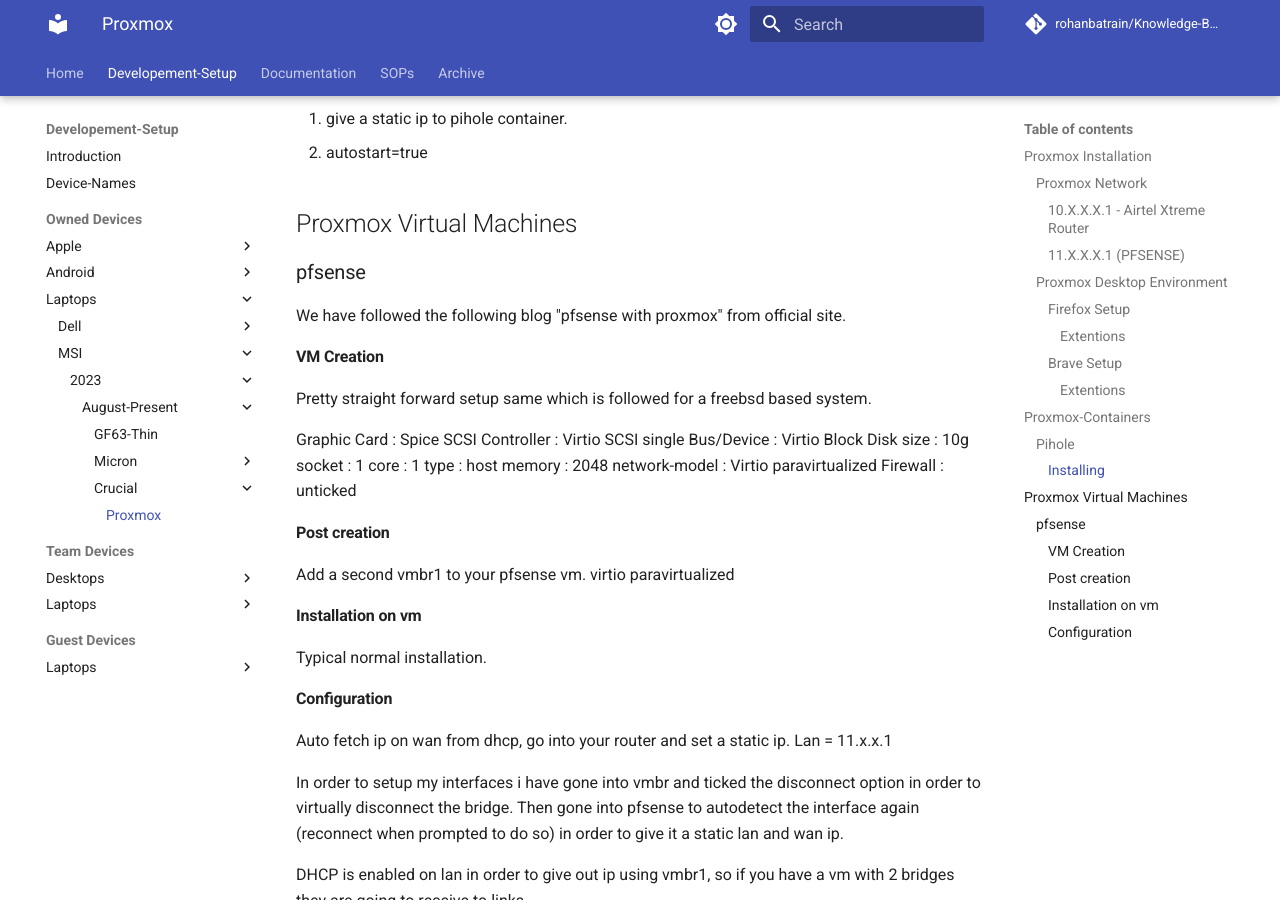
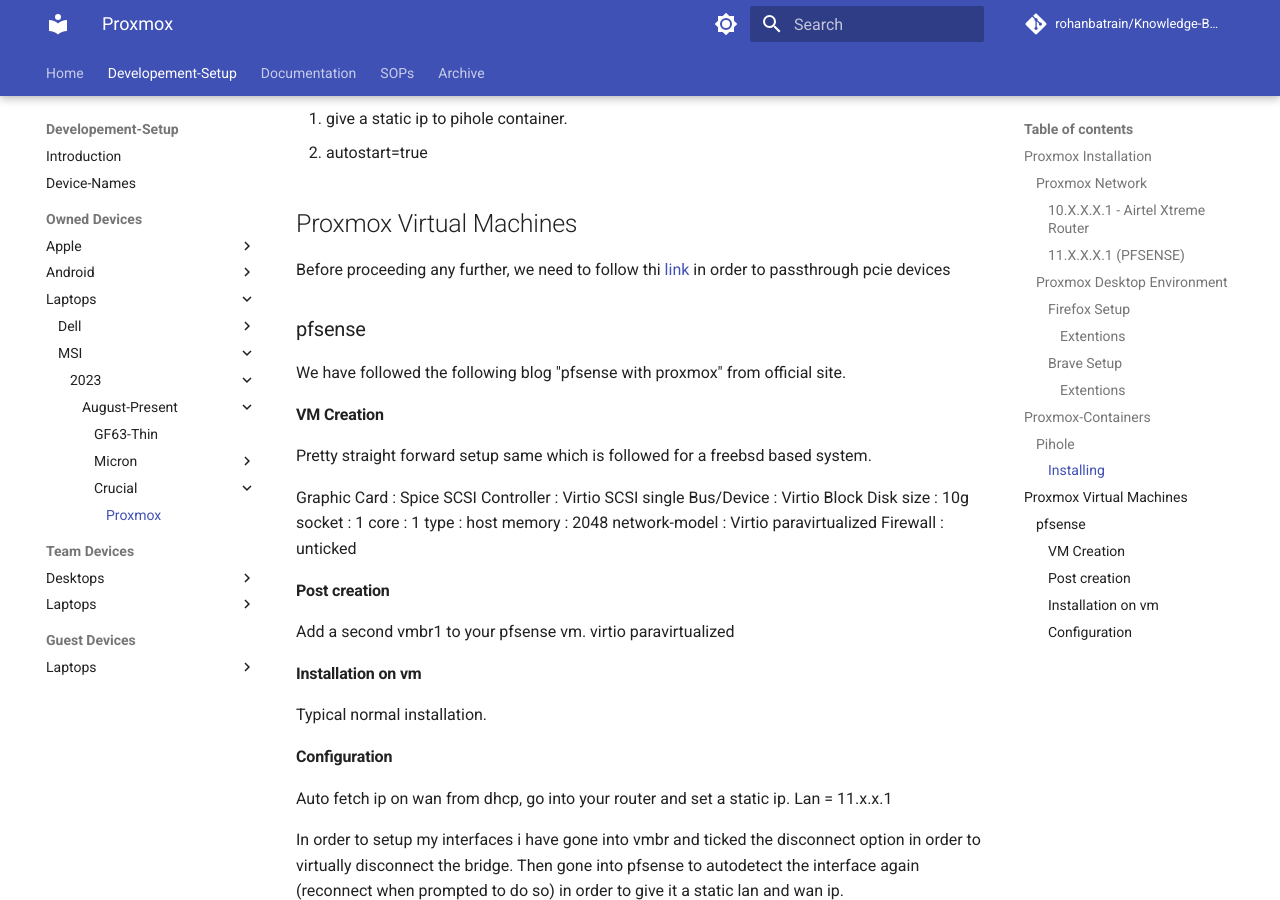
Before and after one commit to rohanbatrain/knowledge-base, an MkDocs documentation site: the page built from docs/Developement-Setup/Owned-Devices/Laptops/MSI/2023/August/Crucial-Drive/Proxmox.md, in a window 1280 px wide and 900 px high, scrolled down 1572 px. Built offline with MkDocs 1.6.1 and Material for MkDocs 9.7.7, drawn with Linux system fonts in a browser that asks for light colours; nearby versions of some CDN libraries; library files that are not in the unit come from our copies; comment, search, counter and statistics services are not loaded.

Commit message:
Update Proxmox.md

```diff
--- a/docs/Developement-Setup/Owned-Devices/Laptops/MSI/2023/August/Crucial-Drive/Proxmox.md
+++ b/docs/Developement-Setup/Owned-Devices/Laptops/MSI/2023/August/Crucial-Drive/Proxmox.md
@@ -72,6 +72,8 @@ curl -sSL <https://install.pi-hole.net> | bash
 
 ## Proxmox Virtual Machines
 
+Before proceeding any further, we need to follow thi [link](https://www.reddit.com/r/homelab/comments/b5xpua/the_ultimate_beginners_guide_to_gpu_passthrough/) in order to passthrough pcie devices
+
 ### pfsense
 
 We have followed the following blog "pfsense with proxmox" from official site.
```
